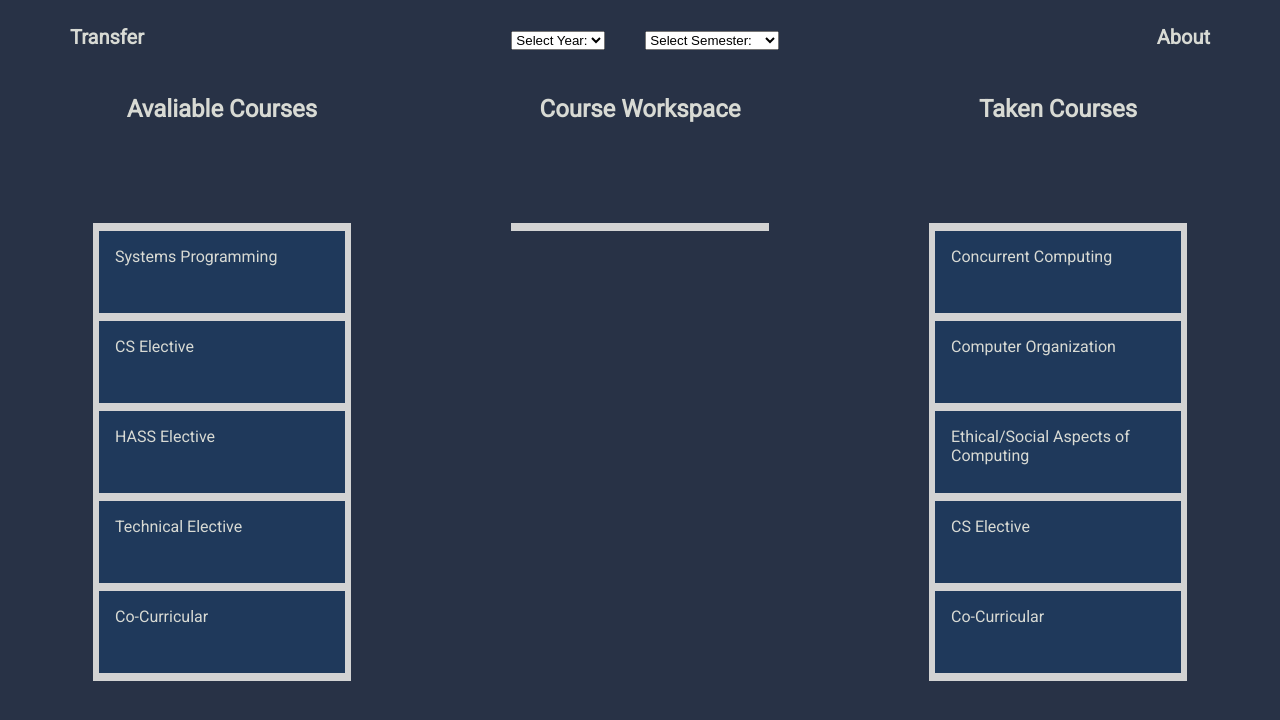
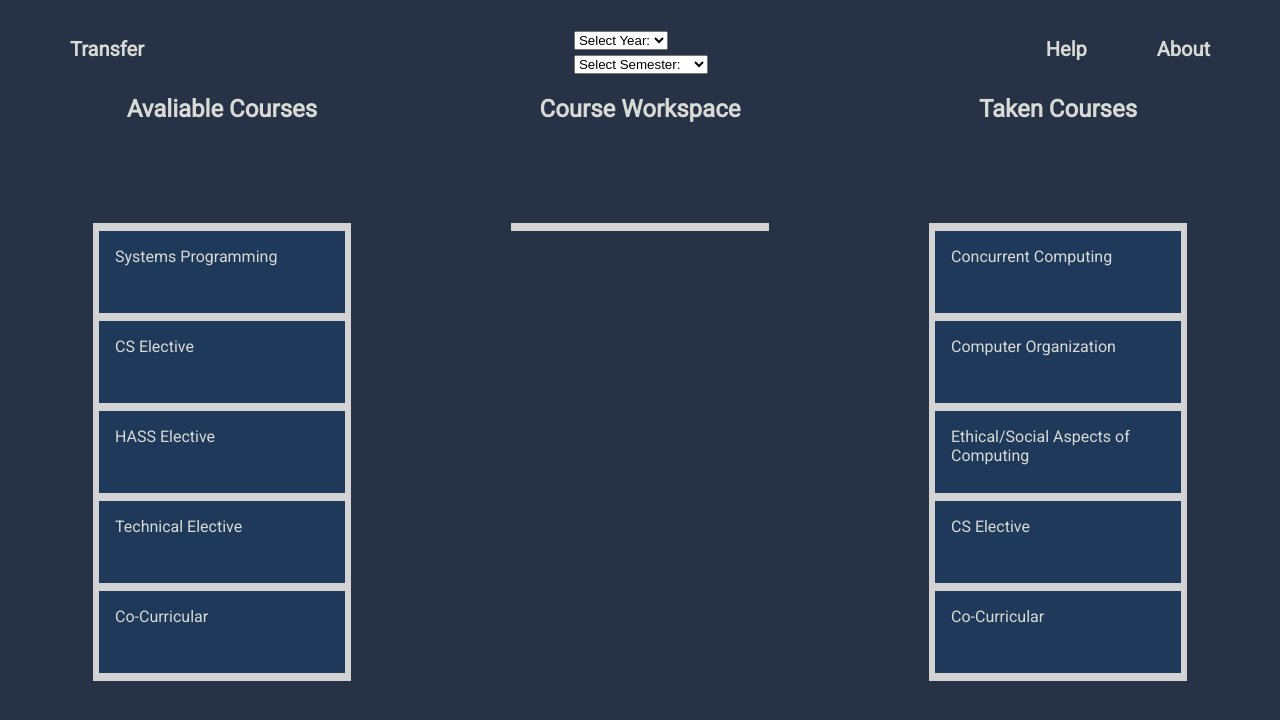
Before and after one commit to LounnAriik/CS3141-Team13, a React (Create React App) app in the folder Test3/: page / in a window 1280 px wide. Shown: the top 720 px of the page. Built offline with nearby package versions, Linux system fonts and the light colour scheme.

Commit message:
Added help button, pages still need to be made

```diff
--- a/Test3/src/App.css
+++ b/Test3/src/App.css
@@ -13,7 +13,7 @@ li, a, .transfer{
     font-weight: bold;
 }
 nav{
-    padding-right: 120px;
+    padding-left: 300px;
 }
 header{
     padding-top: 10px;
@@ -35,7 +35,9 @@ li{
     cursor: pointer;
 
 }
-
+.help{
+    margin-left:300px;
+}
 a{
     color:#D8DAD4;
     padding-right: 70px;
@@ -64,3 +66,15 @@ a{
     width: 100%;
     transition: width .3s;
   }
+  .help::after{
+    content: '';
+    display: block;
+    width: 0;
+    height: 2px;
+    background: #D8DAD4;
+    transition: width .3s;
+  }
+  .help:hover::after{
+    width: 100%;
+    transition: width .3s;
+  }
--- a/Test3/src/App.js
+++ b/Test3/src/App.js
@@ -325,6 +325,7 @@ function App() {
             </li>
           </ul>
         </nav>
+        <a class ="help" href="#">Help</a>
         <a class ="about" href="#">About</a>
        </header>
         {Object.entries(columns).map(([columnId, column], index) => {
```
